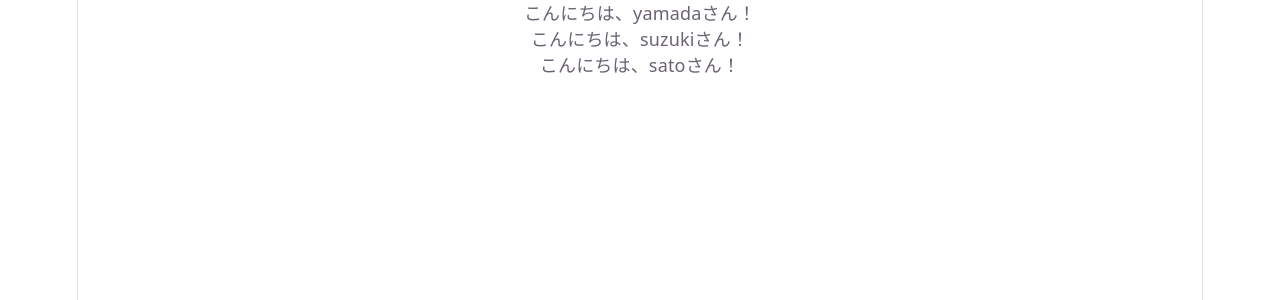
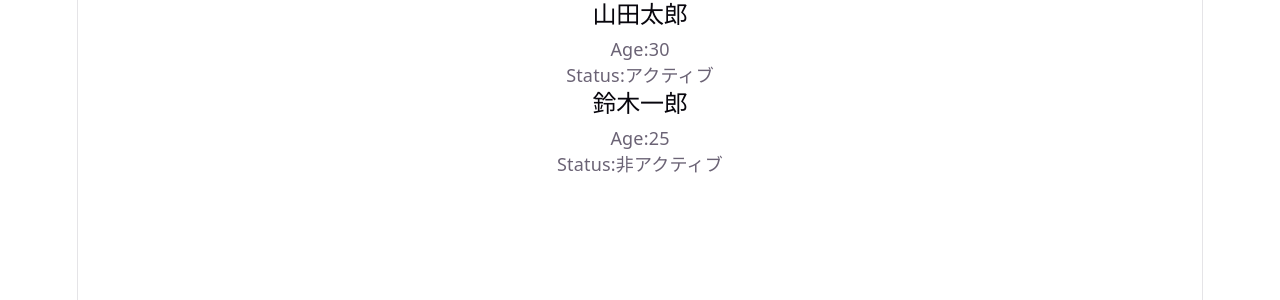
Before and after one commit to 1m4nim/regulus-practice-react, a React (Vite) app: page / in a window 1280 px wide. Shown: the top 300 px of the page. Built offline with nearby package versions, Linux system fonts and the light colour scheme.

Commit message:
Question07

```diff
--- a/src/App.tsx
+++ b/src/App.tsx
@@ -1,10 +1,12 @@
 import "./App.css"
-import Question06 from "./components/Question06"
+import Question07 from "./components/Question07";
+//import Question06 from "./components/Question06"
 
 function App() {
   return (
     <>
-      <Question06 />
+      {/**<Question06 />*/}
+      <Question07 />
     </>
   )
 }
--- /dev/null
+++ b/src/components/Question07.tsx
@@ -0,0 +1,19 @@
+import UserCard from "./UserCard";
+
+function Question07() {
+    const users = [
+        { name: "山田太郎", age: 30, isActive: true },
+        { name: "鈴木一郎", age: 25, isActive: false }
+    ];
+    return (
+        <div>
+            {users.map((user, index) => (
+                <UserCard key={index} name={user.name} age={user.age} isActive={user.isActive} />
+            ))}
+            {/* <UserCard name="山田太郎" age={30} isActive={true} />
+            <UserCard name="鈴木一郎" age={25} isActive={false} /> */}
+        </div>
+    )
+}
+
+export default Question07;
--- /dev/null
+++ b/src/components/UserCard.tsx
@@ -0,0 +1,17 @@
+type UserCardProps = {
+    name: string;
+    age: number;
+    isActive: boolean
+};
+
+function UserCard(props: UserCardProps) {
+    return (
+        <div className="user-card">
+            <h2>{props.name}</h2>
+            <p>Age:{props.age}</p>
+            <p>Status:{props.isActive ? "アクティブ" : "非アクティブ"}</p>
+        </div>
+    );
+}
+
+export default UserCard;
```
